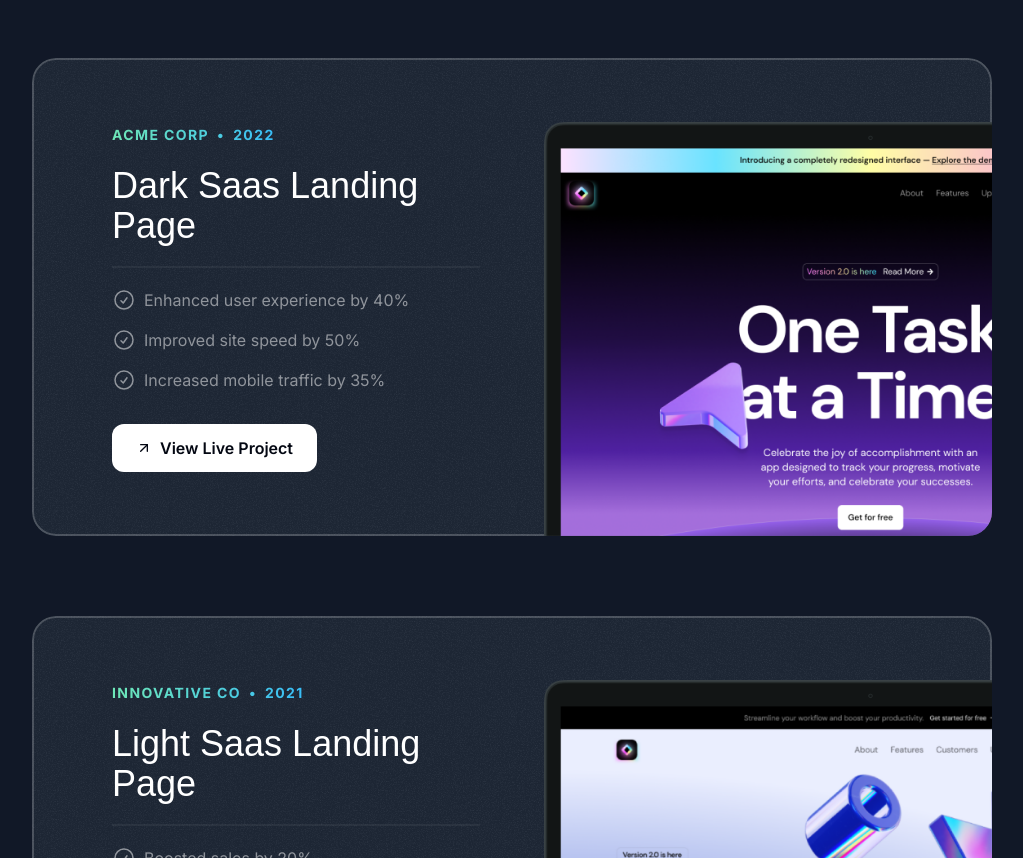
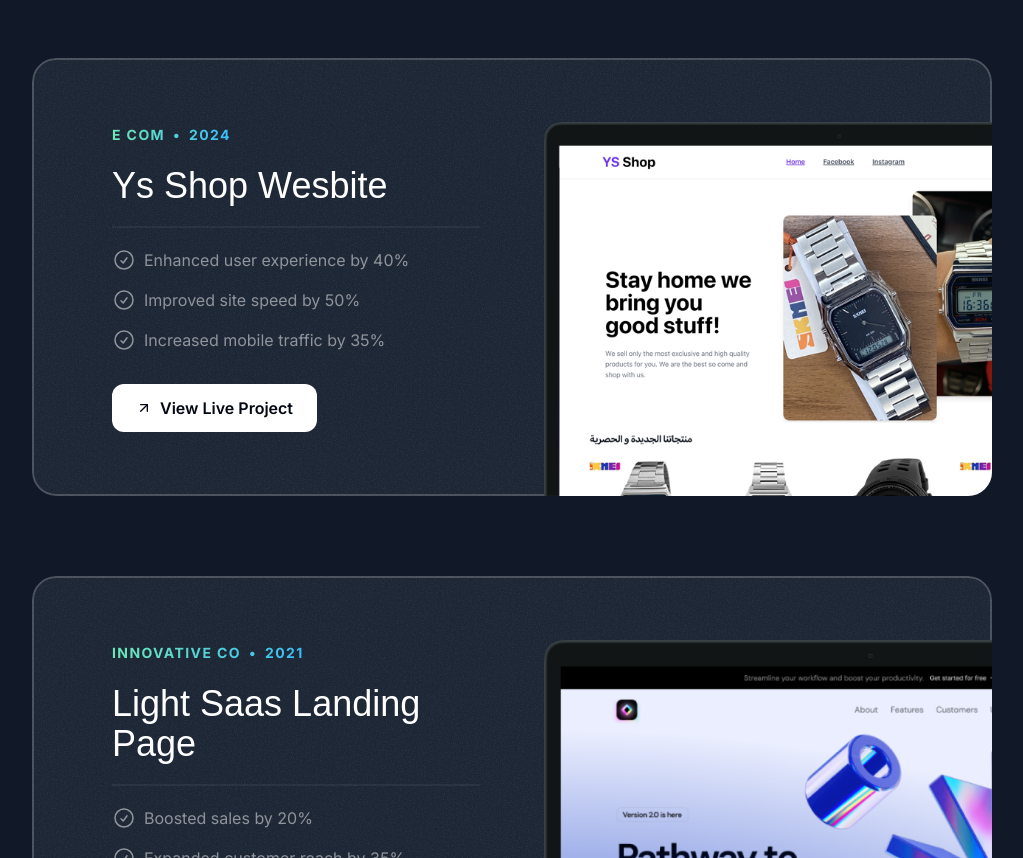
Before and after one commit to loairebouh/Portofolio, a Next.js app: page / in a window 1280 px wide. Shown: the part 1160-2018 px from the top of the page, without its empty margins (128-1151 px from the left). Built offline with nearby package versions, Linux system fonts and the light colour scheme; a web font is replaced by a local one.

Commit message:
Adding the first project

```diff
--- a/src/sections/Projects.tsx
+++ b/src/sections/Projects.tsx
@@ -10,9 +10,9 @@ import { Card } from "@/components/Card";
 
 const portfolioProjects = [
 	{
-		company: "Acme Corp",
-		year: "2022",
-		title: "Dark Saas Landing Page",
+		company: "E COM",
+		year: "2024",
+		title: "Ys Shop Wesbite",
 		results: [
 			{ title: "Enhanced user experience by 40%" },
 			{ title: "Improved site speed by 50%" },
```
Also changed, not shown: src/assets/images/dark-saas-landing-page.png.
